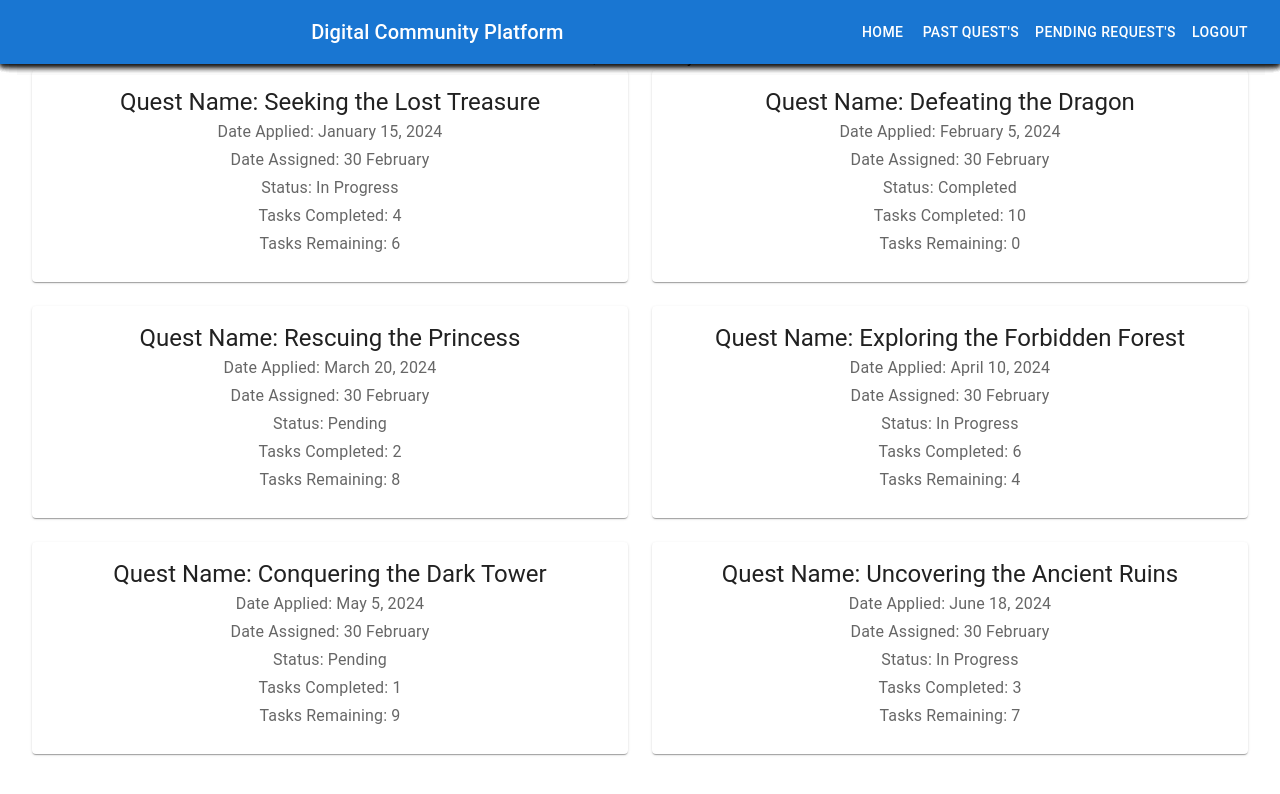
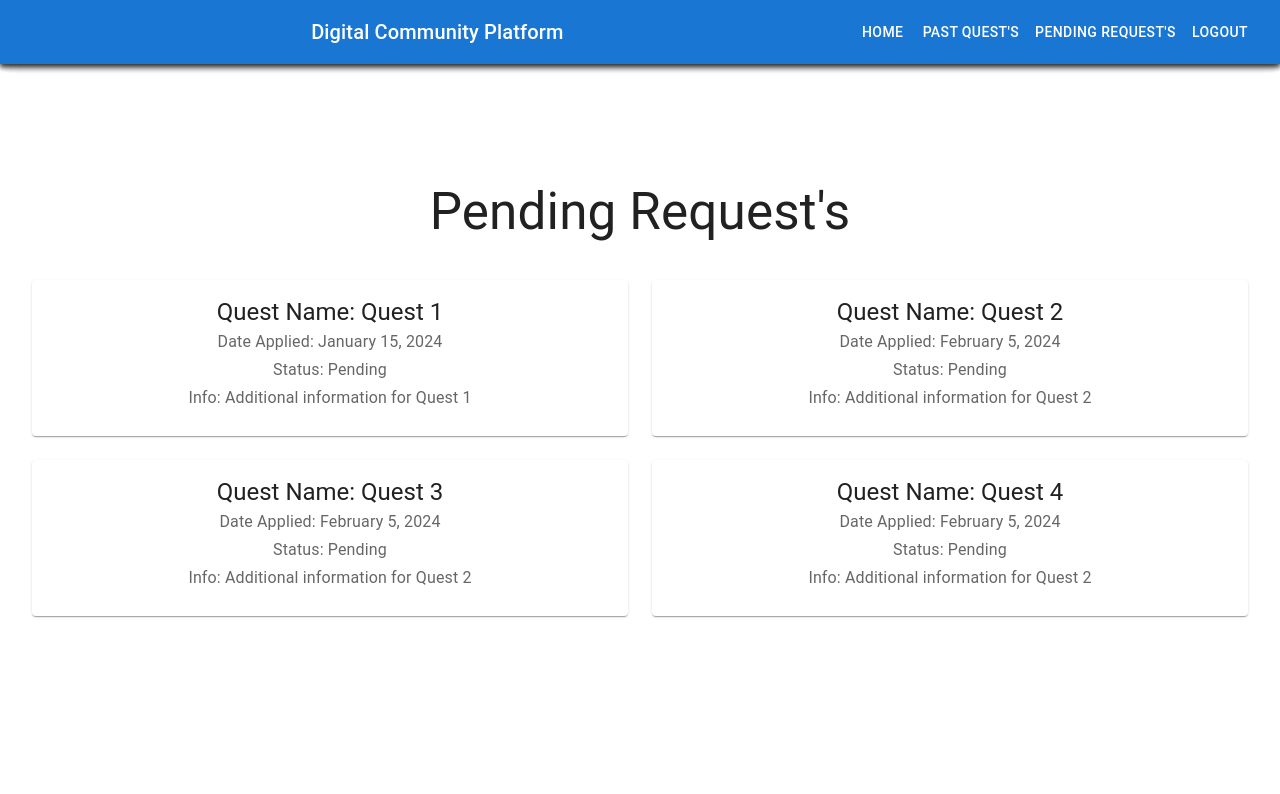
Before and after one commit to Sandeep7784/2024_Hackathon_Development-of-a-digital-community-platform, a React (Vite) app in the folder Frontend/: page /pendingrequests in a window 1280 px wide. Shown: the top 794 px of the page. Built offline with nearby package versions, Linux system fonts and the light colour scheme.

Commit message:
added the pending request's page

```diff
--- a/Frontend/src/App.jsx
+++ b/Frontend/src/App.jsx
@@ -14,8 +14,8 @@ function App() {
       {/* <SignIn /> */}
       {/* <SignUp /> */}
       {/* <User /> */}
-      <QuestHistory />
-      {/* <PendingRequests /> */}
+      {/* <QuestHistory /> */}
+      <PendingRequests />
     </React.Fragment>
   );
 }
--- a/Frontend/src/components/PendingRequests.jsx
+++ b/Frontend/src/components/PendingRequests.jsx
@@ -1,11 +1,89 @@
-import React from 'react'
-import Header from './Header'
+import React from "react";
+import Header from "./Header";
+import Typography from "@mui/material/Typography";
+import Grid from "@mui/material/Grid";
+import Card from "@mui/material/Card";
+import CardActionArea from "@mui/material/CardActionArea";
+import CardContent from "@mui/material/CardContent";
+import { useState } from "react";
+import {
+  Dialog,
+  DialogTitle,
+  DialogContent,
+  List,
+  ListItem,
+  ListItemText,
+  ListItemIcon,
+} from "@mui/material";
 
-export default function PendingRequests() {
+function PendingRequests(props) {
+  const { info } = props;
   return (
     <React.Fragment>
-        <Header />
-        <h1>Pending Requests</h1>
+      <Header />
+      <Grid item xs={12} md={6}>
+        <CardActionArea>
+          <Card sx={{ display: "flex" }}>
+            <CardContent sx={{ flex: 1 }}>
+              <Typography component="h2" variant="h5">
+                Quest Name: {info.questName}
+              </Typography>
+              <Typography variant="subtitle1" color="text.secondary">
+                Date Applied: {info.dateApplied}
+              </Typography>
+              <Typography variant="subtitle1" color="text.secondary">
+                Status: {info.status}
+              </Typography>
+              <Typography variant="subtitle1" color="text.secondary">
+                Info: {info.info}
+              </Typography>
+            </CardContent>
+          </Card>
+        </CardActionArea>
+      </Grid>
     </React.Fragment>
-  )
+  );
 }
+
+const pendingRequests = [
+  {
+    questName: "Quest 1",
+    dateApplied: "January 15, 2024",
+    status: "Pending",
+    info: "Additional information for Quest 1",
+  },
+  {
+    questName: "Quest 2",
+    dateApplied: "February 5, 2024",
+    status: "Pending",
+    info: "Additional information for Quest 2",
+  },
+  {
+    questName: "Quest 3",
+    dateApplied: "February 5, 2024",
+    status: "Pending",
+    info: "Additional information for Quest 2",
+  },
+  {
+    questName: "Quest 4",
+    dateApplied: "February 5, 2024",
+    status: "Pending",
+    info: "Additional information for Quest 2",
+  },
+  // Add more pending request objects here...
+];
+
+function PendingRequestsPage() {
+  return (
+    <React.Fragment>
+      <h1 style={{ marginBottom: "40px" }}>Pending Request's</h1>
+      <Grid container spacing={3}>
+        {pendingRequests.map((request, index) => (
+          <PendingRequests key={index} info={request} />
+        ))}
+      </Grid>
+    </React.Fragment>
+  );
+}
+
+export default PendingRequestsPage;
```
